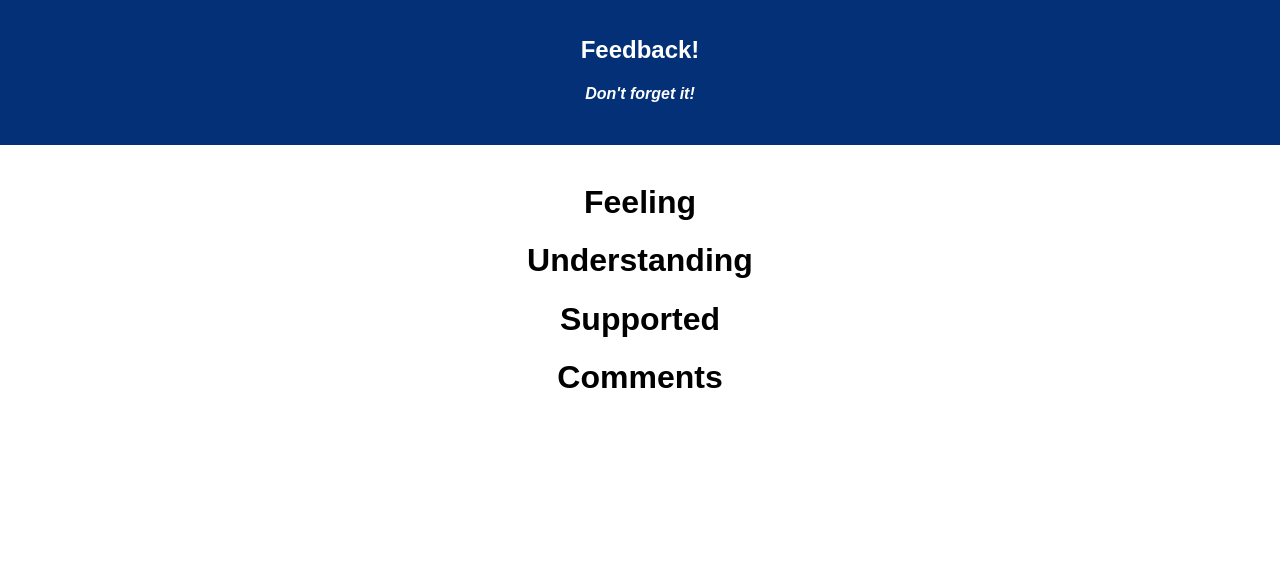
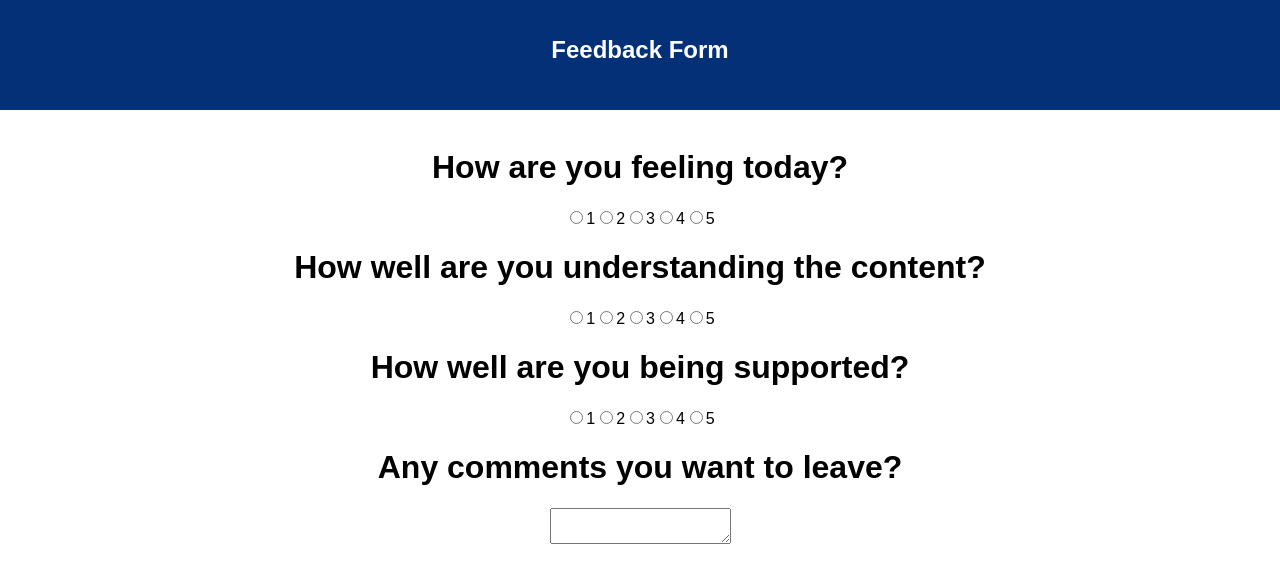
Before and after one commit to Sjack7892/feedback-form-loop, a React (Create React App) app: page / in a window 1280 px wide. Shown: the top 580 px of the page. Built offline with nearby package versions, Linux system fonts and the light colour scheme.

Commit message:
basic component layout

```diff
--- a/src/components/App/App.js
+++ b/src/components/App/App.js
@@ -11,8 +11,7 @@ class App extends Component {
     return (
       <div className="App">
         <header className="App-header">
-          <h1 className="App-title">Feedback!</h1>
-          <h4><i>Don't forget it!</i></h4>
+          <h1 className="App-title">Feedback Form</h1>
         </header>
         <br/>
         <Feeling />
--- a/src/components/Comments/Comments.jsx
+++ b/src/components/Comments/Comments.jsx
@@ -4,7 +4,8 @@ class Comments extends Component {
     render() {
         return (
             <div>
-                <h1>Comments</h1>
+                <h1>Any comments you want to leave?</h1>
+                <textarea></textarea>
             </div>
         )
     }
--- a/src/components/Feeling/Feeling.jsx
+++ b/src/components/Feeling/Feeling.jsx
@@ -4,7 +4,17 @@ class Feeling extends Component {
     render() {
         return (
             <div>
-                <h1>Feeling</h1>
+                <h1>How are you feeling today?</h1>
+                <input type="radio" name="understanding"></input>
+                <label>1</label>
+                <input type="radio" name="understanding"></input>
+                <label>2</label>
+                <input type="radio" name="understanding"></input>
+                <label>3</label>
+                <input type="radio" name="understanding"></input>
+                <label>4</label>
+                <input type="radio" name="understanding"></input>
+                <label>5</label>
             </div>
         )
     }
--- a/src/components/Supported/Supported.jsx
+++ b/src/components/Supported/Supported.jsx
@@ -4,7 +4,17 @@ class Supported extends Component {
     render() {
         return (
             <div>
-                <h1>Supported</h1>
+                <h1>How well are you being supported?</h1>
+                <input type="radio" name="understanding"></input>
+                <label>1</label>
+                <input type="radio" name="understanding"></input>
+                <label>2</label>
+                <input type="radio" name="understanding"></input>
+                <label>3</label>
+                <input type="radio" name="understanding"></input>
+                <label>4</label>
+                <input type="radio" name="understanding"></input>
+                <label>5</label>
             </div>
         )
     }
--- a/src/components/Understanding/Understanding.jsx
+++ b/src/components/Understanding/Understanding.jsx
@@ -4,7 +4,17 @@ class Understanding extends Component {
     render() {
         return (
             <div>
-                <h1>Understanding</h1>
+                <h1>How well are you understanding the content?</h1>
+                <input type="radio" name="understanding"></input>
+                <label>1</label>
+                <input type="radio" name="understanding"></input>
+                <label>2</label>
+                <input type="radio" name="understanding"></input>
+                <label>3</label>
+                <input type="radio" name="understanding"></input>
+                <label>4</label>
+                <input type="radio" name="understanding"></input>
+                <label>5</label>
             </div>
         )
     }
```
